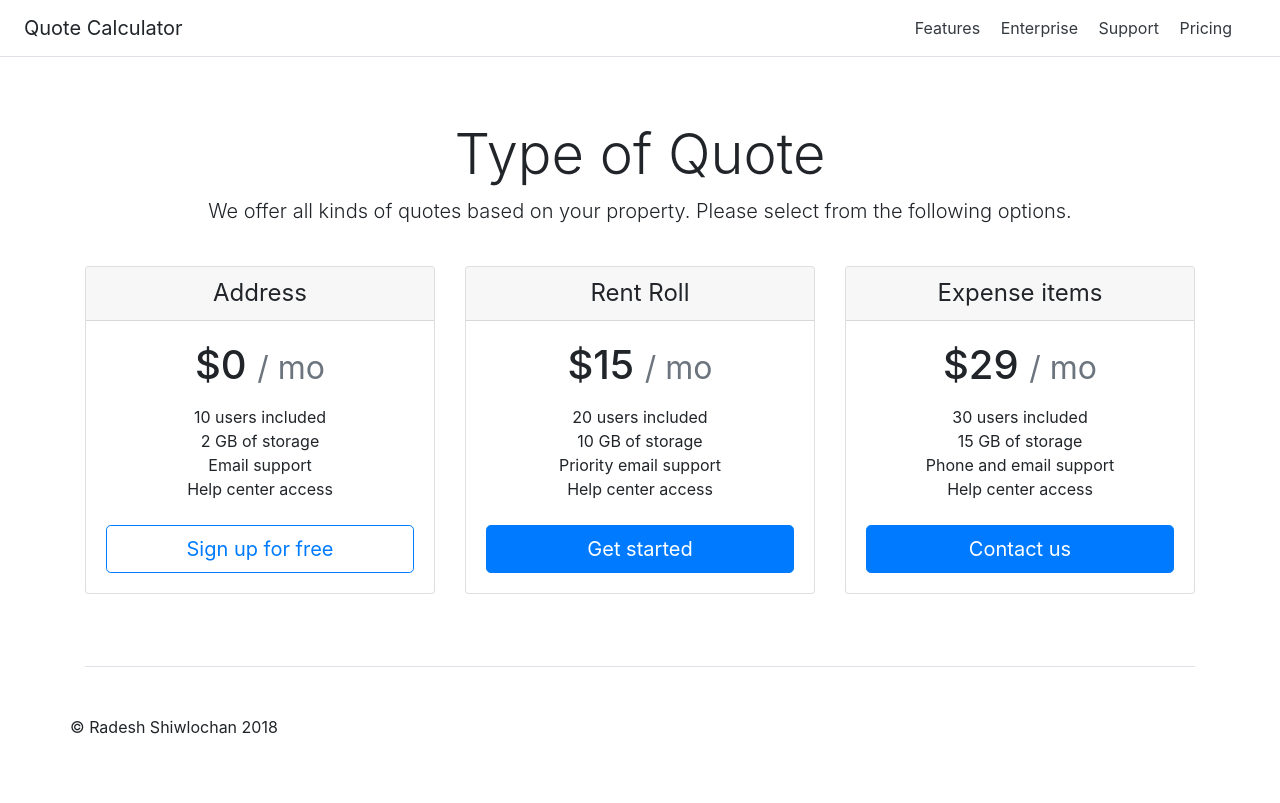
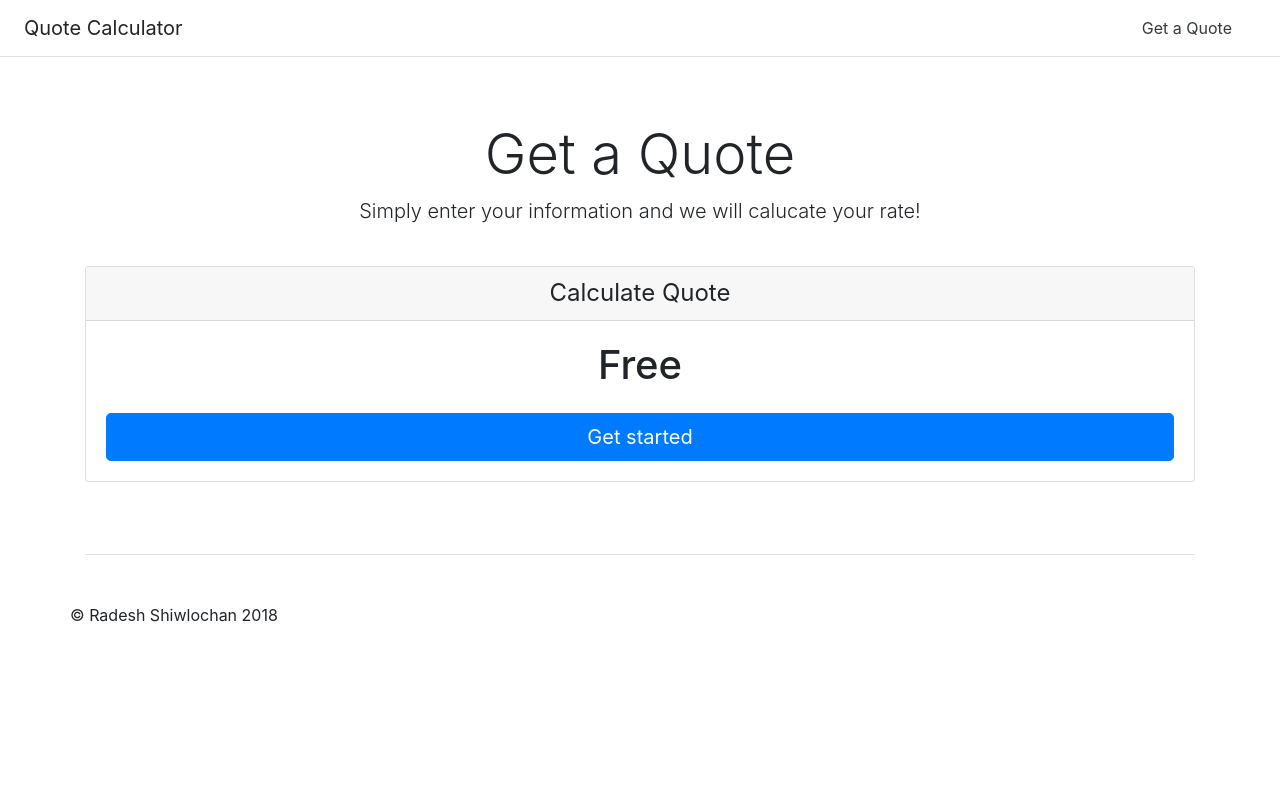
Before and after one commit to RadeshShiwlochan/QuoteCalculator, a Django app: page / in a window 1280 px wide. After the commit the page ends 622 px from the top, so only its background shows below. Run offline with Django 3.2, Linux system fonts and the light colour scheme; some libraries are stand-ins or nearby versions.

Commit message:
adds a view for the calculateQuote page

```diff
--- a/propertyQuote/urls.py
+++ b/propertyQuote/urls.py
@@ -19,5 +19,6 @@ import quoteCalculator.views
 
 urlpatterns = [
     path('admin/', admin.site.urls),
-    path( '', quoteCalculator.views.home, name="home" )
+    path( '', quoteCalculator.views.home, name="home" ),
+    path( 'calculateQuote/', quoteCalculator.views.calculateQuote, name="calculateQuote" )
 ]
--- a/quoteCalculator/templates/quoteCalculator/home.html
+++ b/quoteCalculator/templates/quoteCalculator/home.html
@@ -12,7 +12,6 @@
     <link rel="stylesheet" href="https://maxcdn.bootstrapcdn.com/bootstrap/4.0.0/css/bootstrap.min.css" integrity="sha384-Gn5384xqQ1aoWXA+058RXPxPg6fy4IWvTNh0E263XmFcJlSAwiGgFAW/dAiS6JXm" crossorigin="anonymous">
 
     <!-- Custom styles for this template -->
-    <link href="pricing.css" rel="stylesheet">
   </head>
 
   <body>
@@ -20,70 +19,33 @@
     <div class="d-flex flex-column flex-md-row align-items-center p-3 px-md-4 mb-3 bg-white border-bottom box-shadow">
       <h5 class="my-0 mr-md-auto font-weight-normal">Quote Calculator</h5>
       <nav class="my-2 my-md-0 mr-md-3">
-        <a class="p-2 text-dark" href="#">Features</a>
-        <a class="p-2 text-dark" href="#">Enterprise</a>
-        <a class="p-2 text-dark" href="#">Support</a>
-        <a class="p-2 text-dark" href="#">Pricing</a>
+        <a class="p-2 text-dark" href="#">Get a Quote</a>
       </nav>
     </div>
 
     <div class="pricing-header px-3 py-3 pt-md-5 pb-md-4 mx-auto text-center">
-      <h1 class="display-4">Type of Quote</h1>
-      <p class="lead">We offer all kinds of quotes based on your property. Please select from the following options.</p>
+      <h1 class="display-4">Get a Quote</h1>
+      <p class="lead">Simply enter your information and we will calucate your rate!</p>
     </div>
 
     <div class="container">
       <div class="card-deck mb-3 text-center">
         <div class="card mb-4 box-shadow">
           <div class="card-header">
-            <h4 class="my-0 font-weight-normal">Address</h4>
+            <h4 class="my-0 font-weight-normal">Calculate Quote</h4>
           </div>
           <div class="card-body">
-            <h1 class="card-title pricing-card-title">$0 <small class="text-muted">/ mo</small></h1>
+            <h1 class="card-title pricing-card-title">Free</h1>
             <ul class="list-unstyled mt-3 mb-4">
-              <li>10 users included</li>
-              <li>2 GB of storage</li>
-              <li>Email support</li>
-              <li>Help center access</li>
             </ul>
-            <button type="button" class="btn btn-lg btn-block btn-outline-primary">Sign up for free</button>
-          </div>
-        </div>
-        <div class="card mb-4 box-shadow">
-          <div class="card-header">
-            <h4 class="my-0 font-weight-normal">Rent Roll</h4>
-          </div>
-          <div class="card-body">
-            <h1 class="card-title pricing-card-title">$15 <small class="text-muted">/ mo</small></h1>
-            <ul class="list-unstyled mt-3 mb-4">
-              <li>20 users included</li>
-              <li>10 GB of storage</li>
-              <li>Priority email support</li>
-              <li>Help center access</li>
-            </ul>
-            <button type="button" class="btn btn-lg btn-block btn-primary">Get started</button>
-          </div>
-        </div>
-        <div class="card mb-4 box-shadow">
-          <div class="card-header">
-            <h4 class="my-0 font-weight-normal">Expense items</h4>
-          </div>
-          <div class="card-body">
-            <h1 class="card-title pricing-card-title">$29 <small class="text-muted">/ mo</small></h1>
-            <ul class="list-unstyled mt-3 mb-4">
-              <li>30 users included</li>
-              <li>15 GB of storage</li>
-              <li>Phone and email support</li>
-              <li>Help center access</li>
-            </ul>
-            <button type="button" class="btn btn-lg btn-block btn-primary">Contact us</button>
+            <a href="#" class="btn btn-lg btn-block btn-primary"><span style="color:white">Get started</span></a>
           </div>
         </div>
       </div>
 
       <footer class="pt-4 my-md-5 pt-md-5 border-top">
         <div class="row">
-        	<p class="text-center">© Radesh Shiwlochan 2018</p>
+        	<p>© Radesh Shiwlochan 2018</p>
         </div>
       </footer>
     </div>
--- a/quoteCalculator/views.py
+++ b/quoteCalculator/views.py
@@ -6,3 +6,6 @@ from .models import Quote
 def home( request ):
 	quotes = Quote.objects
 	return render( request, 'quoteCalculator/home.html' , { 'quotes': quotes } )
+
+def calculateQuote( request ):
+    return render( request, 'quoteCalculator/calculateQuote.html' )
```
Also changed, not shown: quoteCalculator/templates/quoteCalculator/calculateQuote.html (added, +87 -0 lines).
